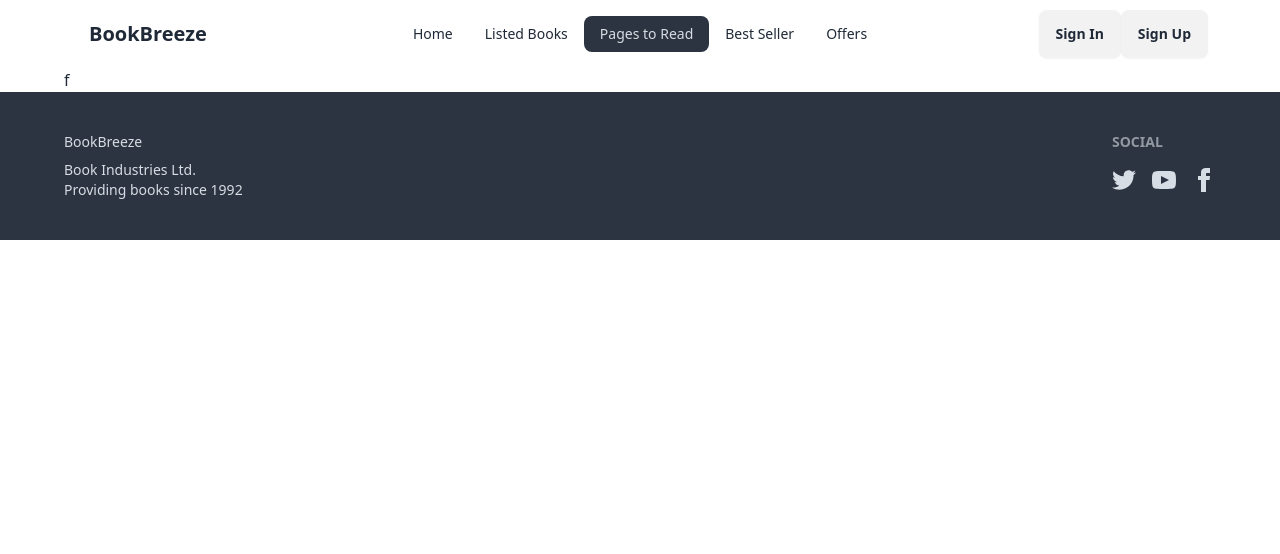
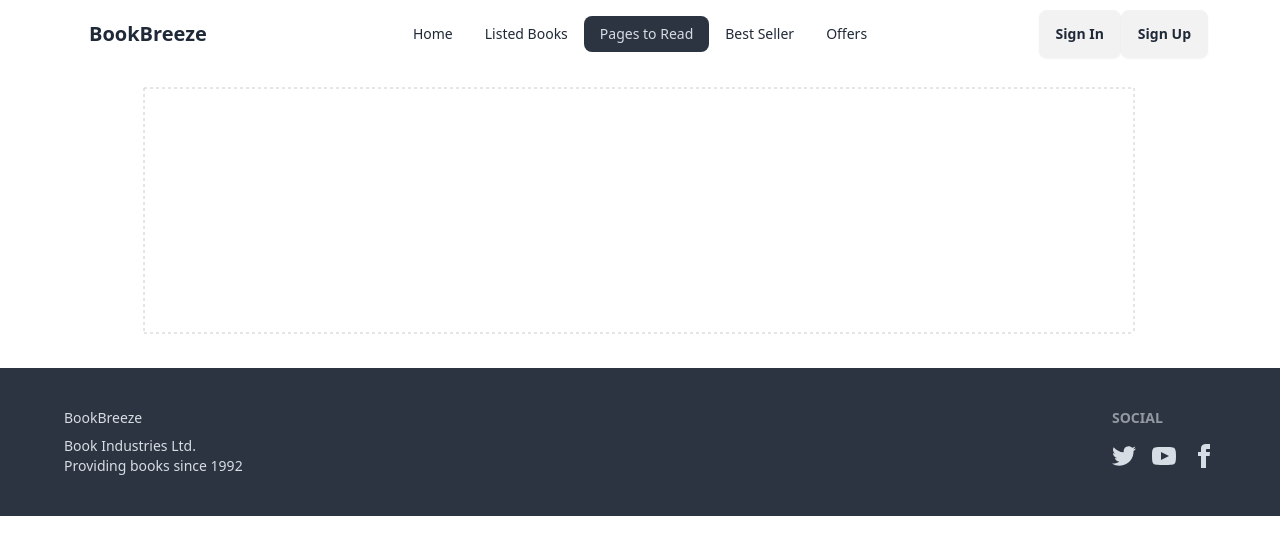
Before and after one commit to IshratMishu/Book-Breeze-Website, a React (Vite) app: page /read in a window 1280 px wide. Shown: the top 554 px of the page. Built offline with nearby package versions, Linux system fonts and the light colour scheme.

Commit message:
shape bar chart added

```diff
--- /dev/null
+++ b/src/components/Hooks/useLocalStorage.jsx
@@ -0,0 +1,13 @@
+import { useEffect, useState } from "react";
+import { getBookFromLocalStorage } from "../Utility/LocalStorage";
+
+const useLocalStorage = () => {
+    const [localData, setLocalData] = useState([]);
+    console.log(localData);
+    useEffect(() => {
+        setLocalData(getBookFromLocalStorage())
+    }, [])
+    return { localData };
+};
+
+export default useLocalStorage;
--- a/src/components/ShapChart/ShapeChart.jsx
+++ b/src/components/ShapChart/ShapeChart.jsx
@@ -1,11 +1,62 @@
-
+import { BarChart, Bar, Cell, XAxis, YAxis, CartesianGrid } from 'recharts';
+import useLocalStorage from '../Hooks/useLocalStorage';
+import PropTypes from 'prop-types';
 
 const ShapeChart = () => {
+    const {localData} = useLocalStorage();
+
+    const colors = ['#0088FE', '#00C49F', '#FFBB28', '#FF8042', 'red', 'pink'];
+
+    const data = localData.map((book) => ({
+        name: book.bookName,
+        totalPages: book.totalPages,
+    }));
+
+    const getPath = (x, y, width, height) => {
+        return `M${x},${y + height}C${x + width / 3},${y + height} ${x + width / 2},${y + height / 3}
+  ${x + width / 2}, ${y}
+  C${x + width / 2},${y + height / 3} ${x + (2 * width) / 3},${y + height} ${x + width}, ${y + height}
+  Z`;
+    };
+
+    const TriangleBar = (props) => {
+        const { fill, x, y, width, height } = props;
+
+        return <path d={getPath(x, y, width, height)} stroke="none" fill={fill} />;
+    };
+
     return (
         <div>
-            <h2>f</h2>
+            <BarChart
+            width={1100}
+            height={300}
+      data={data}
+      margin={{
+        top: 20,
+        right: 30,
+        left: 20,
+        bottom: 5,
+      }}
+    >
+      <CartesianGrid strokeDasharray="3 3" />
+      <XAxis dataKey="name" />
+      <YAxis />
+      <Bar dataKey="totalPages" fill="#8884d8" shape={<TriangleBar />} label={{ position: 'top' }}>
+        {data.map((entry,index) => (
+          <Cell key={`cell-${index}`} fill={colors[index % 20]} />
+        ))}
+      </Bar>
+    </BarChart>
         </div>
     );
 };
 
+ShapeChart.propTypes = {
+    fill: PropTypes.number,
+    x: PropTypes.number,
+    y: PropTypes.number,
+    height: PropTypes.number,
+    width: PropTypes.number
+}
+
 export default ShapeChart;
```
Also changed, not shown: src/components/Utility/LocalStorage.js (+4 -4 lines).
